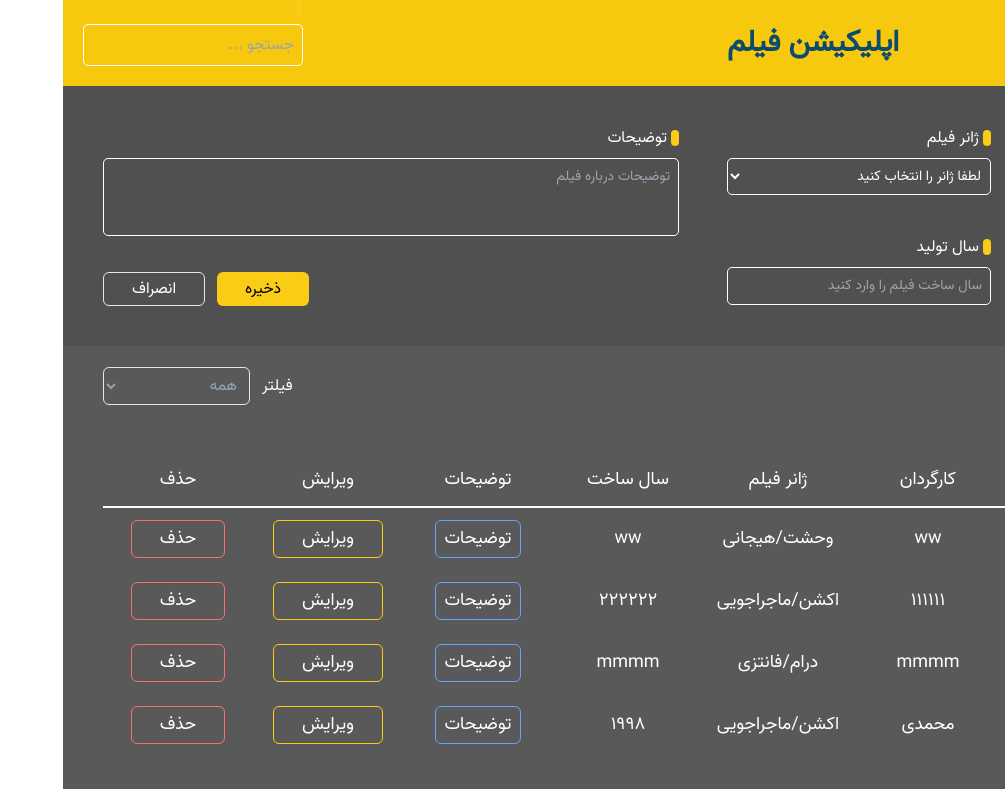
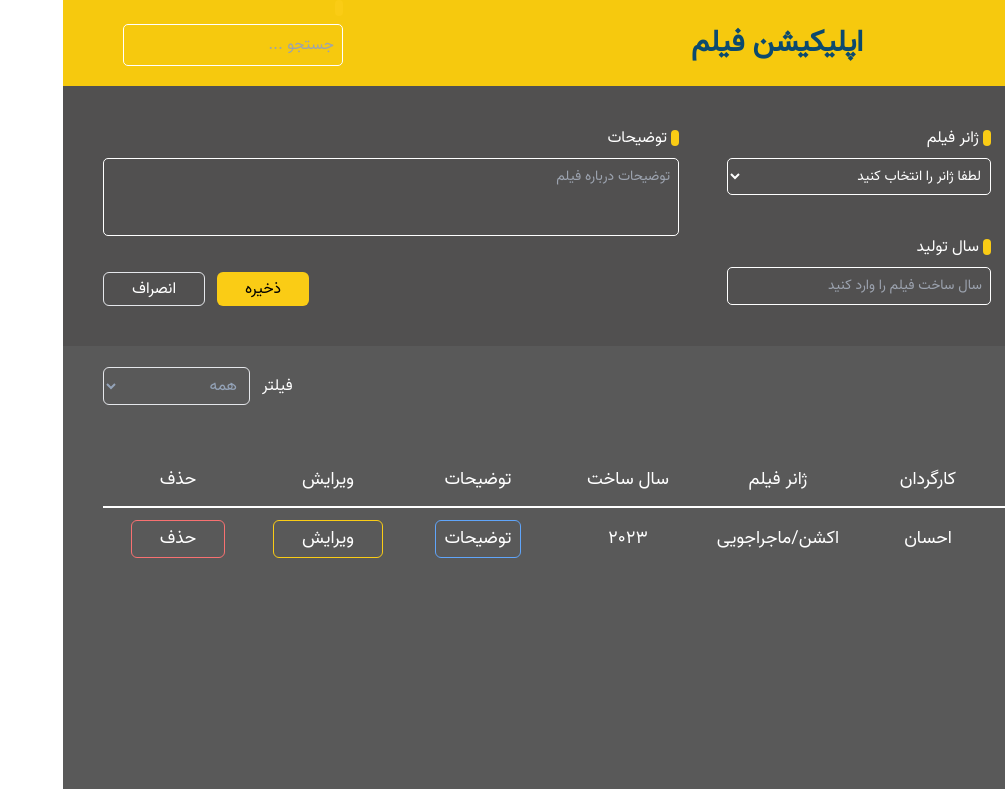
Before and after one commit to ehsanm-77/Film-List, a React (Vite) app: page / in a window 1280 px wide. Shown: the whole page, without its empty margins (275-1280 px from the left). Built offline with nearby package versions, Linux system fonts and the light colour scheme; data requests are answered from the project's data file.

Commit message:
complete modal delete

```diff
--- a/db.json
+++ b/db.json
@@ -1,76 +1,12 @@
 {
   "films": [
     {
-      "name": "qqqq",
-      "director": "ww",
-      "genre": "وحشت/هیجانی",
-      "productionDate": "ww",
-      "description": "qqqq",
-      "id": 1
-    },
-    {
-      "name": "111",
-      "director": "111111",
-      "genre": "اکشن/ماجراجویی",
-      "productionDate": "222222",
-      "description": "111111",
-      "id": 2
-    },
-    {
-      "name": "mmmm",
-      "director": "mmmm",
-      "genre": "درام/فانتزی",
-      "productionDate": "mmmm",
-      "description": "mmmmm",
-      "id": 3
-    },
-    {
-      "name": "احسام",
-      "director": "محمدی",
-      "genre": "اکشن/ماجراجویی",
-      "productionDate": "1998",
-      "description": "فیلمی زیبا",
-      "id": 4
-    },
-    {
       "name": "مانی هیست",
       "director": "احسان",
-      "genre": "وحشت/هیجانی",
+      "genre": "اکشن/ماجراجویی",
       "productionDate": "2023",
       "description": "خوب",
       "id": 5
-    },
-    {
-      "name": ";;;",
-      "director": ";;;;;;",
-      "genre": "درام/فانتزی",
-      "productionDate": ";;;;;;",
-      "description": ";;;;;;;",
-      "id": 7
-    },
-    {
-      "name": "",
-      "director": "",
-      "genre": "",
-      "productionDate": "",
-      "description": "",
-      "id": 8
-    },
-    {
-      "name": "",
-      "director": "",
-      "genre": "",
-      "productionDate": "",
-      "description": "",
-      "id": 9
-    },
-    {
-      "name": "",
-      "director": "",
-      "genre": "",
-      "productionDate": "",
-      "description": "",
-      "id": 10
     }
   ]
 }
--- /dev/null
+++ b/src/components/Modal/DeleteModal/DeleteModal.tsx
@@ -0,0 +1,45 @@
+import { useState } from 'react';
+import { Dialog } from '@headlessui/react';
+
+export const ModalDelete = ({
+  setIsModalOpen,
+  isModalOpen,
+  desc,
+  handleDelete,
+}: any) => {
+  return (
+    <Dialog
+      open={isModalOpen}
+      onClose={() => setIsModalOpen(false)}
+      className={'relative'}
+    >
+      <div className="fixed inset-0 flex items-center justify-center p-4 z-50">
+        <Dialog.Panel
+          className={
+            'rounded-md bg-slate-700 text-white md:h-1/3 md:w-1/5 h-1/3 md:m-40 m-16 w-1/2 shadow-md'
+          }
+        >
+          <div className="h-full flex flex-col items-center justify-evenly py-5">
+            <Dialog.Title className="mt-2 text-center w-full">
+              آیا از حذف اطمینان دارید؟
+            </Dialog.Title>
+            <button
+              onClick={() => setIsModalOpen(false)}
+              className="flex items-center gap-2"
+            >
+              <div
+                className="px-5 py-1 rounded-full text-white bg-red-400"
+                onClick={handleDelete}
+              >
+                بله
+              </div>
+              <div className="px-5 py-1 rounded-full text-white bg-slate-500">
+                خیر
+              </div>
+            </button>
+          </div>
+        </Dialog.Panel>
+      </div>
+    </Dialog>
+  );
+};
--- a/src/components/films/films.tsx
+++ b/src/components/films/films.tsx
@@ -1,20 +1,44 @@
 import React, { useState } from 'react';
 import { FilmsListProps } from '../../types/types';
 import { ModalDesc } from '../Modal/DescModal/DescModal';
+import { films } from '../../library/axios/axios';
+import { toast } from 'react-toastify';
+import { ModalDelete } from '../Modal/DeleteModal/DeleteModal';
 
 export const Films: React.FC<FilmsListProps> = ({
   filmList,
-  handleDelete,
   handleEdit,
   setIsEditing,
   giveFilmId,
+  setFilmList,
 }) => {
   const [desc, setDesc] = useState(null);
   const [isOpen, setIsOpen] = useState(false);
+  const [isModalOpen, setIsModalOpen] = useState(false);
+  const [deleteId, setDeleteId] = useState(null);
   const handleModalDesc = (desc: any) => {
     setDesc(desc);
     setIsOpen(true);
   };
+  const handleModalDelete = (filmId: any) => {
+    setDeleteId(filmId);
+    setIsModalOpen(true);
+  };
+  const handleDelete = () => {
+    films
+      .delete(`/films/${deleteId}`)
+      .then((res) => {
+        console.log(res);
+        setFilmList((prevList: any) =>
+          prevList.filter((film: any) => film.id !== deleteId)
+        );
+        toast.info('حذف فیلم با موفقیت انجام شد');
+      })
+      .catch((error) => {
+        console.error('Failed to delete film:', error);
+      });
+  };
+
   return (
     <>
       {filmList.map((film, index: any) => (
@@ -50,7 +74,9 @@ export const Films: React.FC<FilmsListProps> = ({
           </div>
           <div className="text-center">
             <button
-              onClick={() => handleDelete(film.id)}
+              onClick={() => {
+                handleModalDelete(film.id);
+              }}
               className="md:py-1 md:px-7 text-white rounded-md border border-red-400 hover:bg-red-400"
             >
               حذف
@@ -59,6 +85,11 @@ export const Films: React.FC<FilmsListProps> = ({
         </div>
       ))}
       <ModalDesc setIsOpen={setIsOpen} isOpen={isOpen} desc={desc} />
+      <ModalDelete
+        handleDelete={handleDelete}
+        setIsModalOpen={setIsModalOpen}
+        isModalOpen={isModalOpen}
+      />
     </>
   );
 };
--- a/src/layout/Container/Container.tsx
+++ b/src/layout/Container/Container.tsx
@@ -45,7 +45,7 @@ export const Container = () => {
           setGenre('');
           setProductionDate('');
           setDescription('');
-          toast.success('افزودن کاربر با موفقیت انجام شد');
+          toast.success(` فیلم ${response.data.name} با موفقیت اضافه شد`);
         })
         .catch((error) => {
           console.error('Failed to save film:', error);
--- a/src/layout/FilmList/FilmList.tsx
+++ b/src/layout/FilmList/FilmList.tsx
@@ -1,6 +1,7 @@
 import { useEffect, useState } from 'react';
 import { films } from '../../library/axios/axios';
 import { Films } from '../../components/Films/films';
+import { toast } from 'react-toastify';
 
 export const FilmList = ({
   isSubmited,
@@ -31,26 +32,9 @@ export const FilmList = ({
     fetchFilmsFromApi();
   }, [isSubmited]);
 
-  const handleDelete = (filmId: any) => {
-    films
-      .delete(`/films/${filmId}`)
-      .then((res) => {
-        console.log(res);
-        // Remove the deleted film from the film list
-        setFilmList((prevList: any) =>
-          prevList.filter((film: any) => film.id !== filmId)
-        );
-      })
-      .catch((error) => {
-        console.error('Failed to delete film:', error);
-      });
-  };
-
   const handleEdit = (filmId: any) => {
-    // Find the film object with the matching ID
     const film = filmList.find((film: any) => film.id === filmId);
     if (film) {
-      // Populate the form inputs with the film data
       setName(film.name);
       setDirector(film.director);
       setGenre(film.genre);
@@ -114,10 +98,10 @@ export const FilmList = ({
         <div className="h-[240px] overflow-y-scroll">
           <Films
             filmList={filmList}
-            handleDelete={handleDelete}
             handleEdit={handleEdit}
             setIsEditing={setIsEditing}
             giveFilmId={giveFilmId}
+            setFilmList={setFilmList}
           />
         </div>
       </div>
--- a/src/layout/Header/Header.tsx
+++ b/src/layout/Header/Header.tsx
@@ -11,16 +11,14 @@ export const Header = ({ setFilmList }: any) => {
   return (
     <>
       <div className="bg-[#f6c90e] flex justify-between items-center px-5">
-        <div className="w-full text-3xl font-bold text-sky-900 mr-auto md:text-center ">
+        <div className="w-full text-3xl font-bold text-sky-900 mr-auto md:mr-28 md:text-center ">
           اپلیکیشن فیلم
         </div>
         <TextField
           label={''}
           onChange={debounce(handleSearch, 1000)}
           placeholder={'جستجو ... '}
-          className={
-            'mb-5 border-search focus:border-blue-600 focus:outline-none'
-          }
+          className={'mb-5 border-search md:ml-10'}
         />
       </div>
     </>
--- a/src/types/types.ts
+++ b/src/types/types.ts
@@ -44,4 +44,5 @@ export interface FilmsListProps {
   handleEdit: (filmId: string, films: any) => void;
   giveFilmId: (filmId: string) => void;
   setIsEditing: any;
+  setFilmList: (list: any) => void;
 }
```
